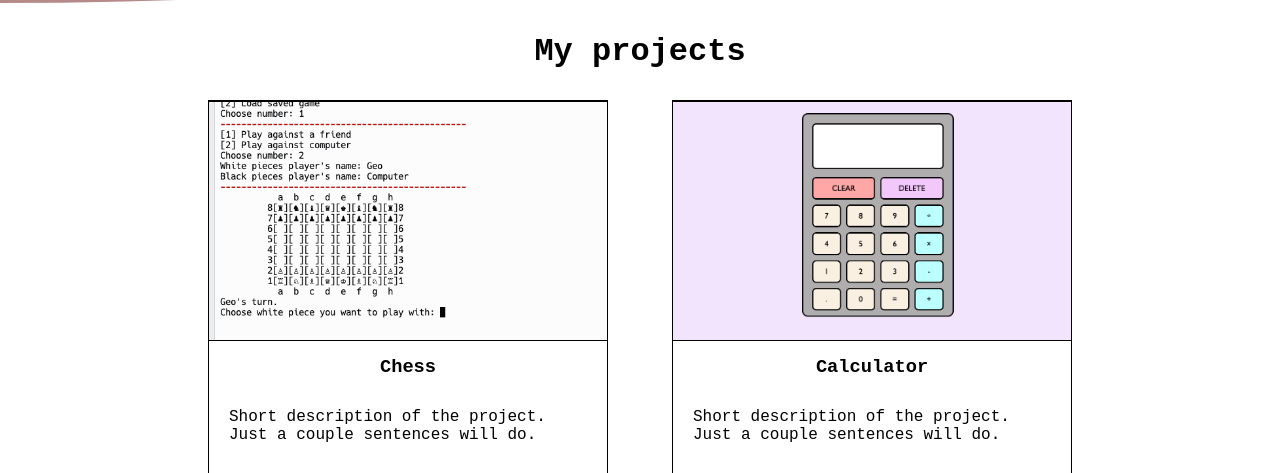
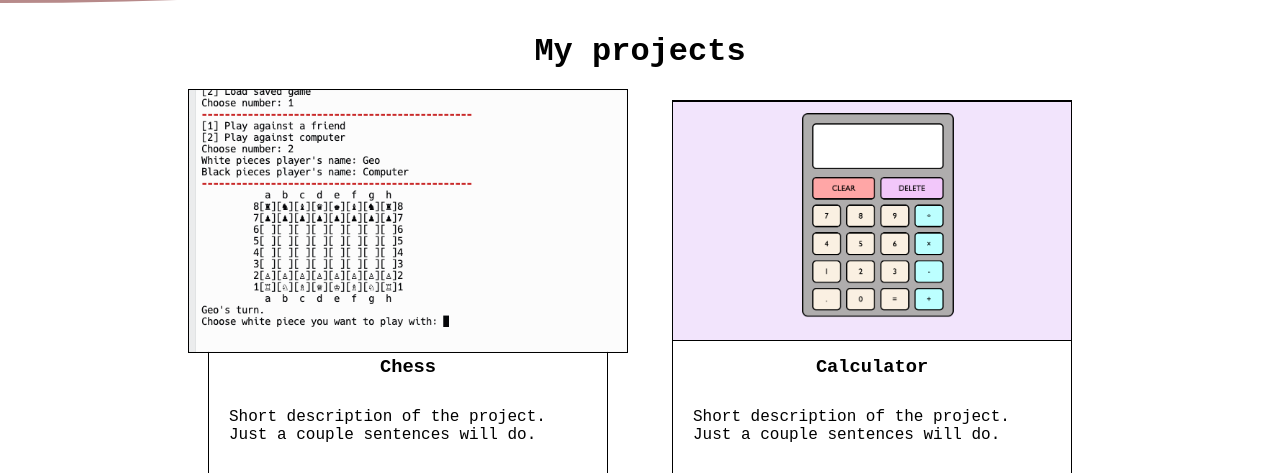
Before and after one commit to Valdemarae/portfolio, a plain HTML site: page index.html in a window 1280 px wide. In both pictures the pointer is over the picture 408 px from the left and 548 px from the top of the page. Shown: the part 327-800 px from the top of the page. Drawn offline with nearby package versions, Linux system fonts and the light colour scheme.

Commit message:
Add scaling transition

```diff
--- a/styles.css
+++ b/styles.css
@@ -27,6 +27,7 @@ body {
 .header .about {
   max-height: 220px;
   max-width: 800px;
+  min-width: 550px;
   padding: 20px;
   background-color: white;
   border: 1px solid black;
@@ -70,8 +71,12 @@ body {
   height: 240px;
   border: 1px solid black;
   object-fit: cover;
+  transition: transform 0.6s ease-in-out 0.1s;
 }
 
+.project img:hover {
+  transform: scale(1.1);
+}
 .project {
   max-width: 400px;
   height: 400px;
```
